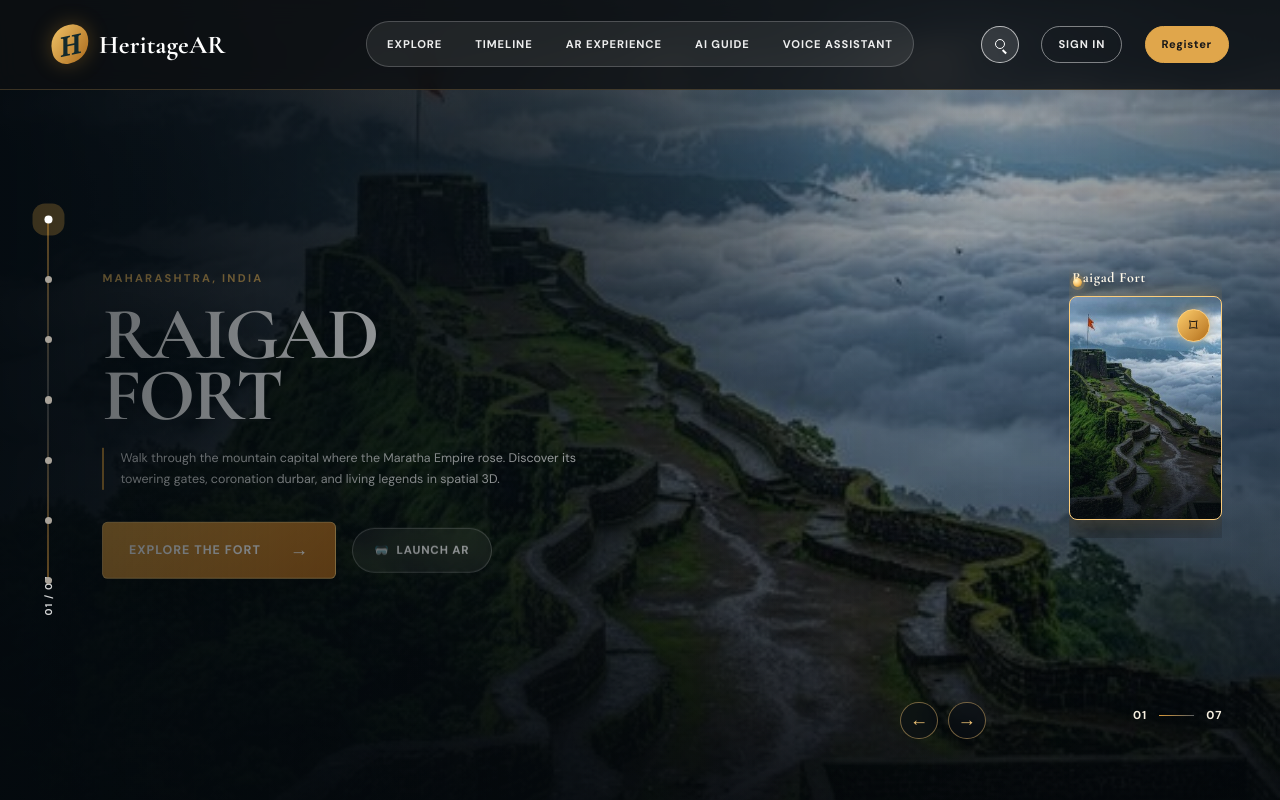
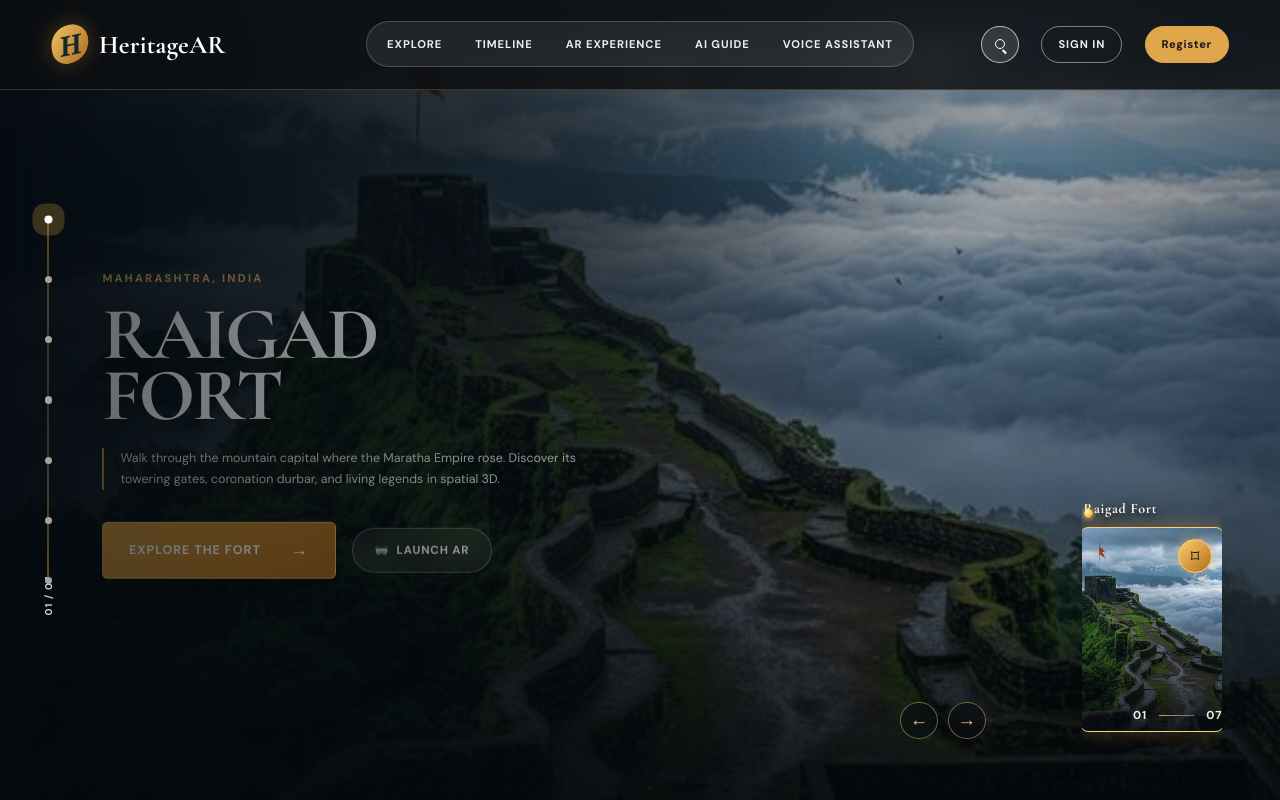
Before and after one commit to prajwaljadhav9793/Heritage-AR, a Flask app: page / in a window 1280 px wide. Run offline with Flask 3, Linux system fonts and the light colour scheme.

Commit message:
revert: restore original bottom positioning for landing page story cards

```diff
--- a/app/static/css/home.css
+++ b/app/static/css/home.css
@@ -394,18 +394,18 @@
    ========================================================================== */
 .story-deck {
   align-items: flex-end;
+  bottom: 3.4rem;
   display: flex;
-  gap: 1.25rem;
+  gap: 1.15rem;
   left: auto;
-  max-width: min(48vw, 44rem);
+  max-width: min(48vw, 42rem);
   overflow-x: auto;
   overflow-y: visible;
-  padding: 2.4rem 0.6rem 0.8rem;
+  padding: 2.2rem 0.5rem 0.6rem;
   position: absolute;
   right: clamp(1.5rem, 4.5vw, 5rem);
   scrollbar-width: none;
-  top: 50%;
-  transform: translateY(-50%);
+  top: auto;
   z-index: 4;
 }
 
@@ -422,9 +422,9 @@
   box-shadow: 0 10px 24px rgba(0, 0, 0, 0.38);
   color: #fff;
   cursor: pointer;
-  flex: 0 0 clamp(9.5rem, 12vw, 12rem);
+  flex: 0 0 clamp(9rem, 11vw, 11rem);
   flex-shrink: 0;
-  height: clamp(13.8rem, 17.5vw, 16.5rem);
+  height: clamp(12.8rem, 16vw, 15.2rem);
   padding: 0;
   position: relative;
   text-align: left;
@@ -616,16 +616,8 @@
     max-width: min(34rem, 50vw);
   }
   .story-deck {
-    bottom: auto;
-    max-width: 40vw;
+    max-width: 38vw;
     right: 1.5rem;
-    top: 50%;
-    transform: translateY(-50%);
-  }
-  .story-card,
-  .story-card:nth-child(n) {
-    flex-basis: 9.2rem;
-    height: 13.2rem;
   }
   .carousel-controls {
     right: 13rem;
@@ -677,8 +669,6 @@
   }
   .story-deck {
     bottom: 1.6rem;
-    top: auto;
-    transform: none;
     gap: 0.7rem;
     left: 2.2rem;
     max-width: calc(100% - 7rem);
```
Also changed, not shown: 1 other file.
